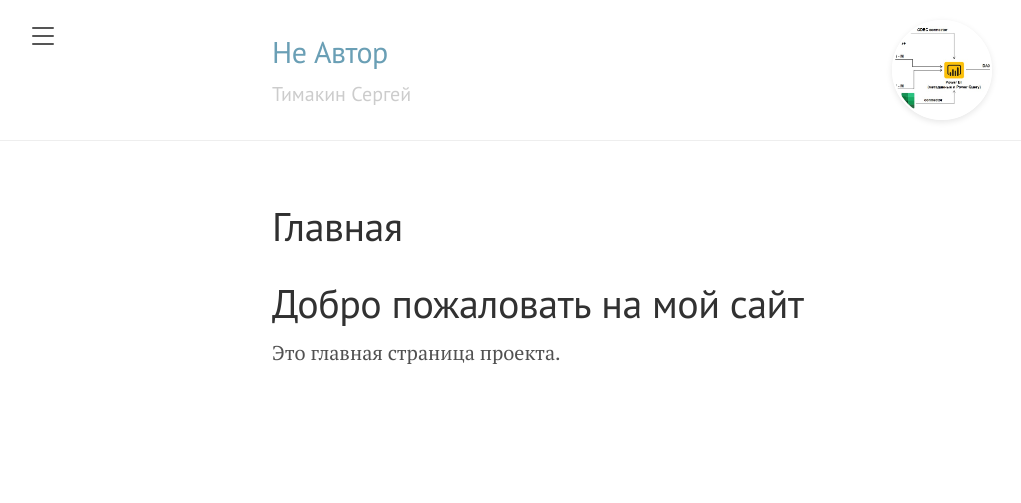
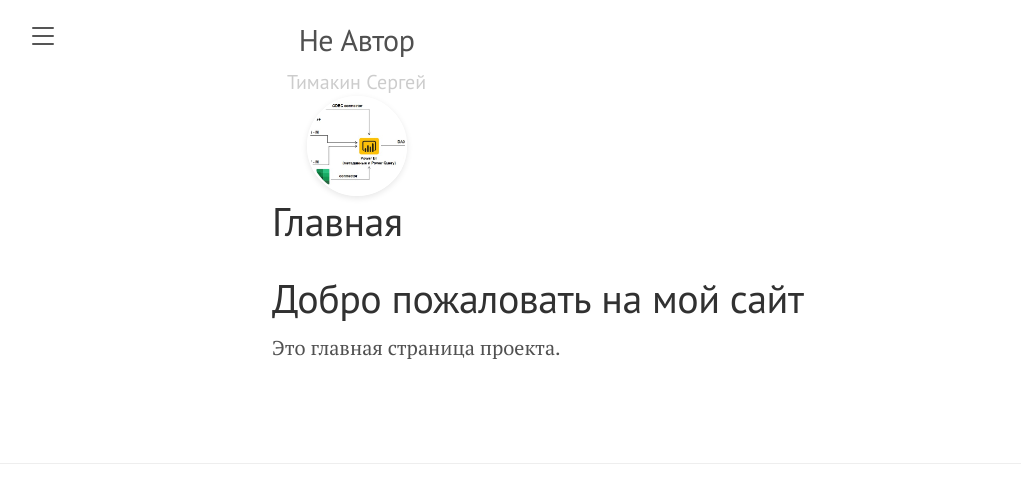
Before and after one commit to Mikrobic/lanyon, a Jekyll site: the page built from pages/index.md, in a window 1280 px wide. Shown: the top 503 px of the page, without its empty margins (8-1029 px from the left). Built offline with Jekyll 4.4.1, drawn with Linux system fonts in a browser that asks for light colours.

Commit message:
Форматирование файлов

```diff
--- a/_layouts/default.html
+++ b/_layouts/default.html
@@ -12,14 +12,30 @@
          <div class="wrap">
           <div class="masthead">
             <div class="container">
-              <div class="masthead-content">
-                <h3 class="masthead-title">
-                  <a href="https://web.telegram.org/k/#@SergeyTimakin" title="Не Автор"
+              <div class="masthead-content" style="text-align: center;">
+                <div style="
+                     display: inline-block;
+                     max-width: 100%;
+                     padding: 0 15px;
+                     box-sizing: border-box;
+                   ">
+                  <h3 class="masthead-title" style="
+                       margin: 0 auto;
+                       padding: 0;
+                       display: flex;
+                       flex-direction: column;
+                       align-items: center;
+                     ">
+                    <a href="https://web.telegram.org/k/#@SergeyTimakin"
+                       title="Не Автор"
                        style="
                          font-size: clamp(1.2rem, 4vw, 1.5rem);
                          line-height: 1.3;
+                         text-align: center;
                          display: block;
                          margin-bottom: 0.3em;
+                         text-decoration: none;
+                         color: inherit;
                        ">
                       {{ site.title }}
                     </a>
@@ -28,6 +44,8 @@
                            display: block;
                            opacity: 0.8;
                            line-height: 1.4;
+                           text-align: center;
+                           max-width: 100%;
                          ">
                       {{ site.tagline }}
                     </small>
```
Lines whose indentation alone changed are shown as unchanged.
